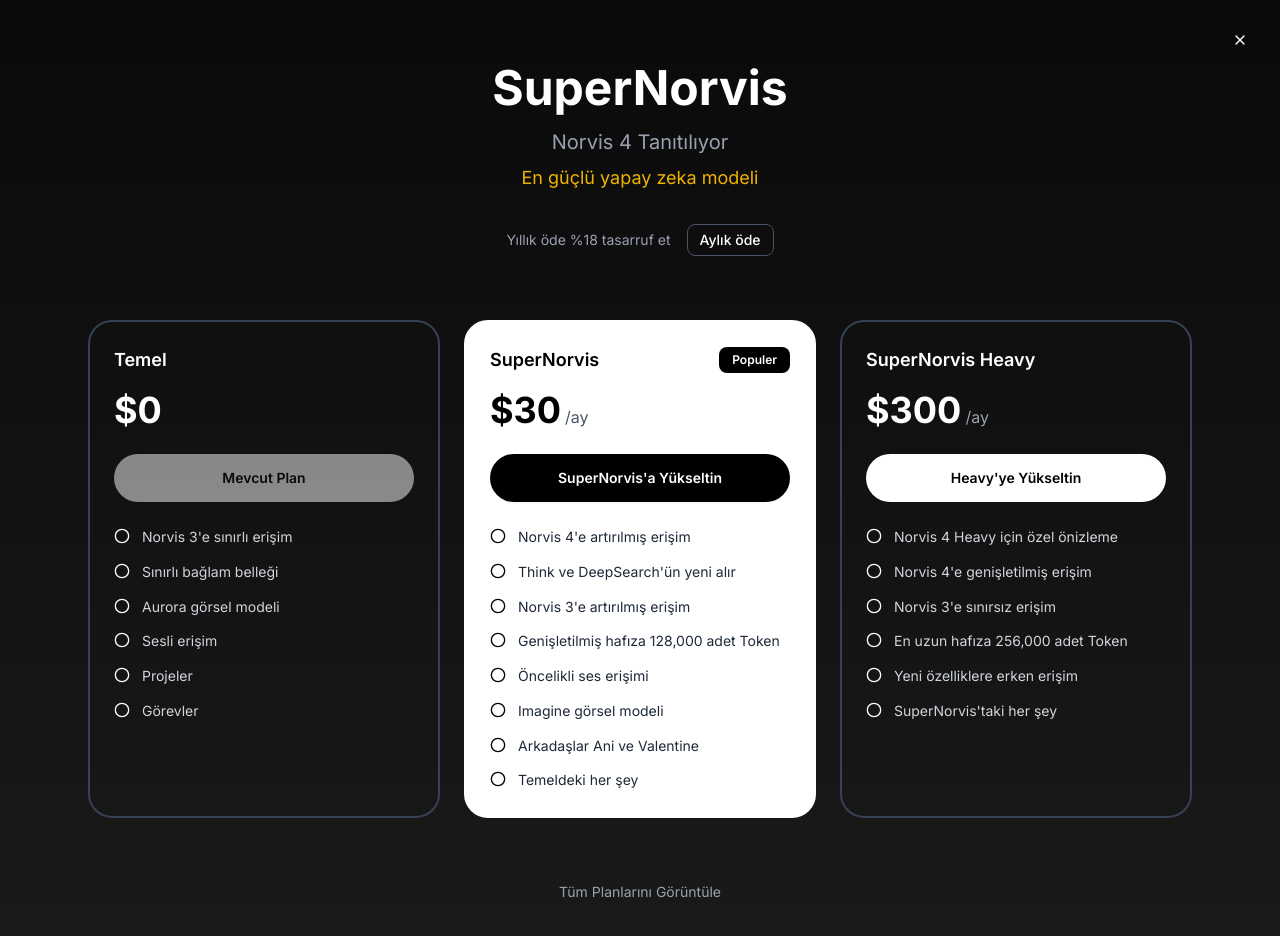
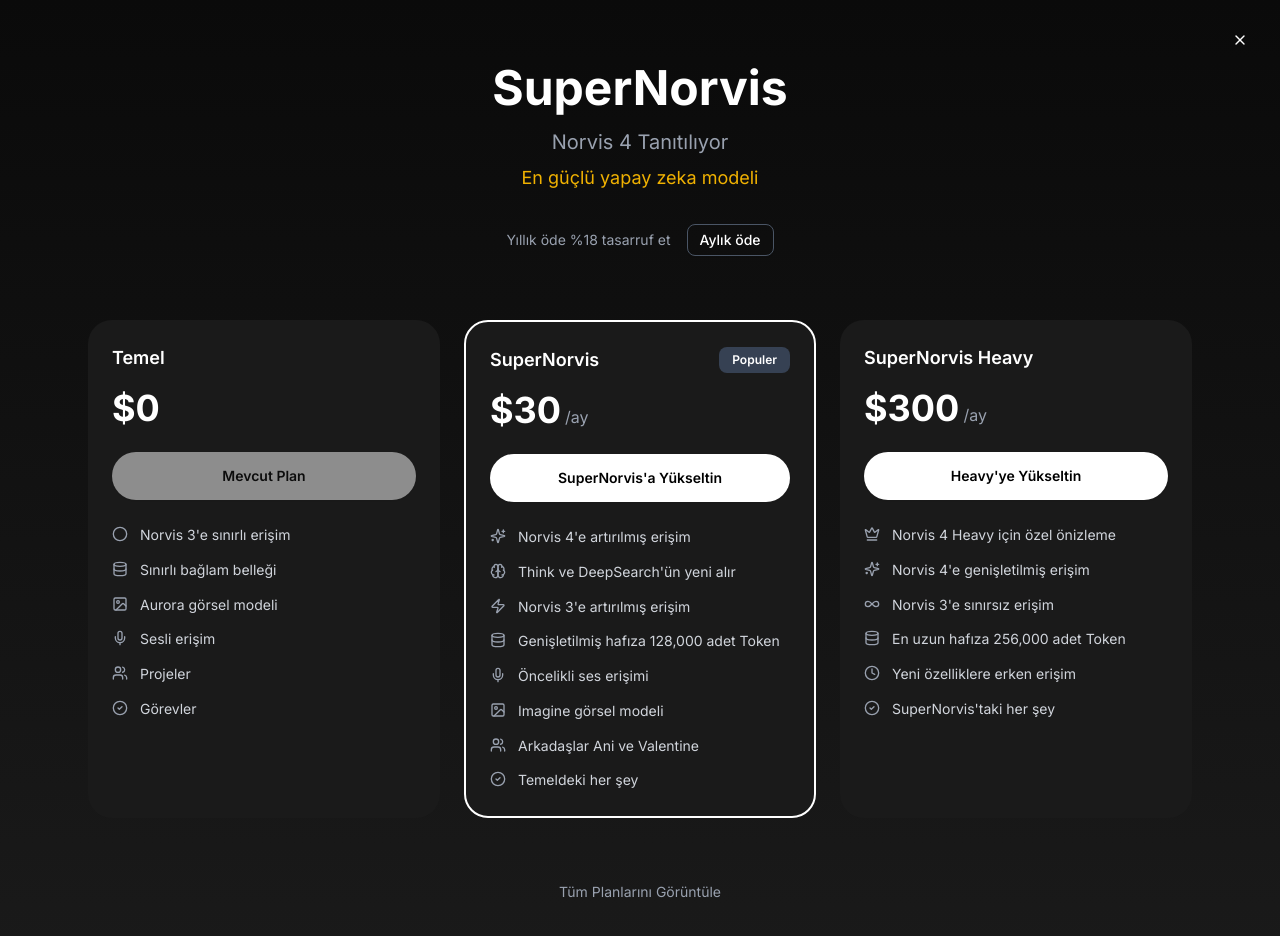
Before and after one commit to Awaria1337/NorvisAI, a Next.js app: page /pricing in a window 1280 px wide. Shown: the top 936 px of the page. Built offline with nearby package versions, Linux system fonts and the light colour scheme; no server answers; the database is empty.

Commit message:
feat: Update pricing cards styling and add feature icons

```diff
--- a/src/app/pricing/page.tsx
+++ b/src/app/pricing/page.tsx
@@ -8,7 +8,18 @@ import { Badge } from '@/components/ui/badge';
 import {
   Check,
   X,
-  Circle
+  Circle,
+  Sparkles,
+  Brain,
+  Zap,
+  Database,
+  Mic,
+  Image,
+  Users,
+  CheckCircle2,
+  Crown,
+  Infinity,
+  Clock
 } from 'lucide-react';
 import { cn } from '@/lib/utils';
 import { ROUTES } from '@/constants';
@@ -107,12 +118,12 @@ const PricingPage = () => {
       popular: false,
       currentPlan: 'Mevcut Plan',
       features: [
-        { text: 'Norvis 3\'e sınırlı erişim', included: true },
-        { text: 'Sınırlı bağlam belleği', included: true },
-        { text: 'Aurora görsel modeli', included: true },
-        { text: 'Sesli erişim', included: true },
-        { text: 'Projeler', included: true },
-        { text: 'Görevler', included: true }
+        { text: 'Norvis 3\'e sınırlı erişim', icon: Circle },
+        { text: 'Sınırlı bağlam belleği', icon: Database },
+        { text: 'Aurora görsel modeli', icon: Image },
+        { text: 'Sesli erişim', icon: Mic },
+        { text: 'Projeler', icon: Users },
+        { text: 'Görevler', icon: CheckCircle2 }
       ]
     },
     {
@@ -123,14 +134,14 @@ const PricingPage = () => {
       popular: true,
       buttonText: 'SuperNorvis\'a Yükseltin',
       features: [
-        { text: 'Norvis 4\'e artırılmış erişim', included: true },
-        { text: 'Think ve DeepSearch\'ün yeni alır', included: true },
-        { text: 'Norvis 3\'e artırılmış erişim', included: true },
-        { text: 'Genişletilmiş hafıza 128,000 adet Token', included: true },
-        { text: 'Öncelikli ses erişimi', included: true },
-        { text: 'Imagine görsel modeli', included: true },
-        { text: 'Arkadaşlar Ani ve Valentine', included: true },
-        { text: 'Temeldeki her şey', included: true }
+        { text: 'Norvis 4\'e artırılmış erişim', icon: Sparkles },
+        { text: 'Think ve DeepSearch\'ün yeni alır', icon: Brain },
+        { text: 'Norvis 3\'e artırılmış erişim', icon: Zap },
+        { text: 'Genişletilmiş hafıza 128,000 adet Token', icon: Database },
+        { text: 'Öncelikli ses erişimi', icon: Mic },
+        { text: 'Imagine görsel modeli', icon: Image },
+        { text: 'Arkadaşlar Ani ve Valentine', icon: Users },
+        { text: 'Temeldeki her şey', icon: CheckCircle2 }
       ]
     },
     {
@@ -141,12 +152,12 @@ const PricingPage = () => {
       popular: false,
       buttonText: 'Heavy\'ye Yükseltin',
       features: [
-        { text: 'Norvis 4 Heavy için özel önizleme', included: true },
-        { text: 'Norvis 4\'e genişletilmiş erişim', included: true },
-        { text: 'Norvis 3\'e sınırsız erişim', included: true },
-        { text: 'En uzun hafıza 256,000 adet Token', included: true },
-        { text: 'Yeni özelliklere erken erişim', included: true },
-        { text: 'SuperNorvis\'taki her şey', included: true }
+        { text: 'Norvis 4 Heavy için özel önizleme', icon: Crown },
+        { text: 'Norvis 4\'e genişletilmiş erişim', icon: Sparkles },
+        { text: 'Norvis 3\'e sınırsız erişim', icon: Infinity },
+        { text: 'En uzun hafıza 256,000 adet Token', icon: Database },
+        { text: 'Yeni özelliklere erken erişim', icon: Clock },
+        { text: 'SuperNorvis\'taki her şey', icon: CheckCircle2 }
       ]
     }
   ];
@@ -208,35 +219,29 @@ const PricingPage = () => {
               className={cn(
                 "relative rounded-3xl p-6 transition-all duration-300",
                 plan.popular
-                  ? "bg-white text-black border-2 border-white"
-                  : "bg-transparent border-2 border-gray-700 text-white"
+                  ? "bg-[#1a1a1a] text-white border-2 border-white"
+                  : "bg-[#1a1a1a] text-white"
               )}
             >
               {/* Plan Header */}
               <div className="mb-6">
                 <div className="flex items-center justify-between mb-4">
-                  <h3 className={cn(
-                    "text-lg font-semibold",
-                    plan.popular ? "text-black" : "text-white"
-                  )}>
+                  <h3 className="text-lg font-semibold text-white">
                     {plan.name}
                   </h3>
                   {plan.popular && (
-                    <Badge className="bg-black text-white px-3 py-1 text-xs font-semibold">
+                    <Badge className="bg-gray-700 text-white px-3 py-1 text-xs font-semibold rounded-md">
                       Populer
                     </Badge>
                   )}
                 </div>
 
                 <div className="flex items-baseline gap-1 mb-6">
-                  <span className={cn(
-                    "text-4xl font-bold",
-                    plan.popular ? "text-black" : "text-white"
-                  )}>
+                  <span className="text-4xl font-bold text-white">
                     ${plan.price}
                   </span>
                   {plan.period && (
-                    <span className={plan.popular ? "text-gray-600" : "text-gray-400"}>
+                    <span className="text-gray-400">
                       {plan.period}
                     </span>
                   )}
@@ -247,9 +252,7 @@ const PricingPage = () => {
               <Button
                 className={cn(
                   "w-full h-12 font-semibold rounded-full mb-6",
-                  plan.popular
-                    ? "bg-black text-white hover:bg-gray-800"
-                    : "bg-white text-black hover:bg-gray-100",
+                  "bg-white text-black hover:bg-gray-100",
                   isCurrentPlan(plan.planId) && "opacity-50 cursor-not-allowed"
                 )}
                 onClick={() => {
@@ -268,22 +271,19 @@ const PricingPage = () => {
 
               {/* Features List */}
               <div className="space-y-3">
-                {plan.features.map((feature, idx) => (
-                  <div key={idx} className="flex items-start gap-3">
-                    <Circle
-                      className={cn(
-                        "h-4 w-4 mt-0.5 flex-shrink-0",
-                        plan.popular ? "text-black" : "text-white"
-                      )}
-                    />
-                    <span className={cn(
-                      "text-sm leading-relaxed",
-                      plan.popular ? "text-gray-800" : "text-gray-300"
-                    )}>
-                      {feature.text}
-                    </span>
-                  </div>
-                ))}
+                {plan.features.map((feature, idx) => {
+                  const IconComponent = feature.icon;
+                  return (
+                    <div key={idx} className="flex items-start gap-3">
+                      <IconComponent
+                        className="h-4 w-4 mt-0.5 flex-shrink-0 text-gray-400"
+                      />
+                      <span className="text-sm leading-relaxed text-gray-300">
+                        {feature.text}
+                      </span>
+                    </div>
+                  );
+                })}
               </div>
             </div>
           ))}
```
